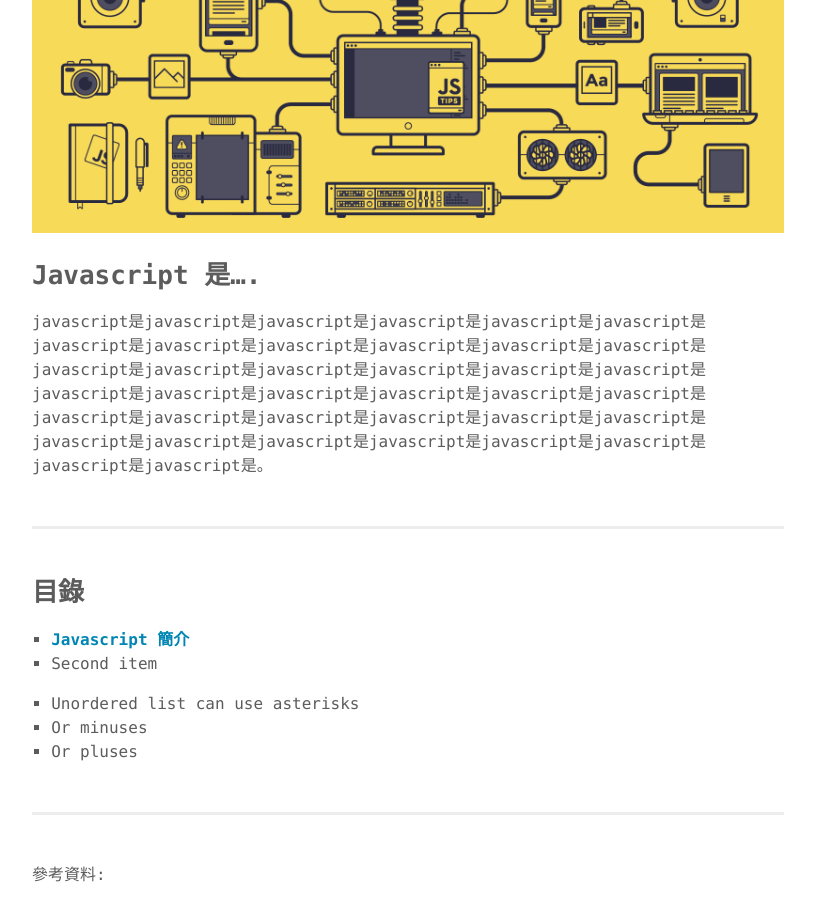
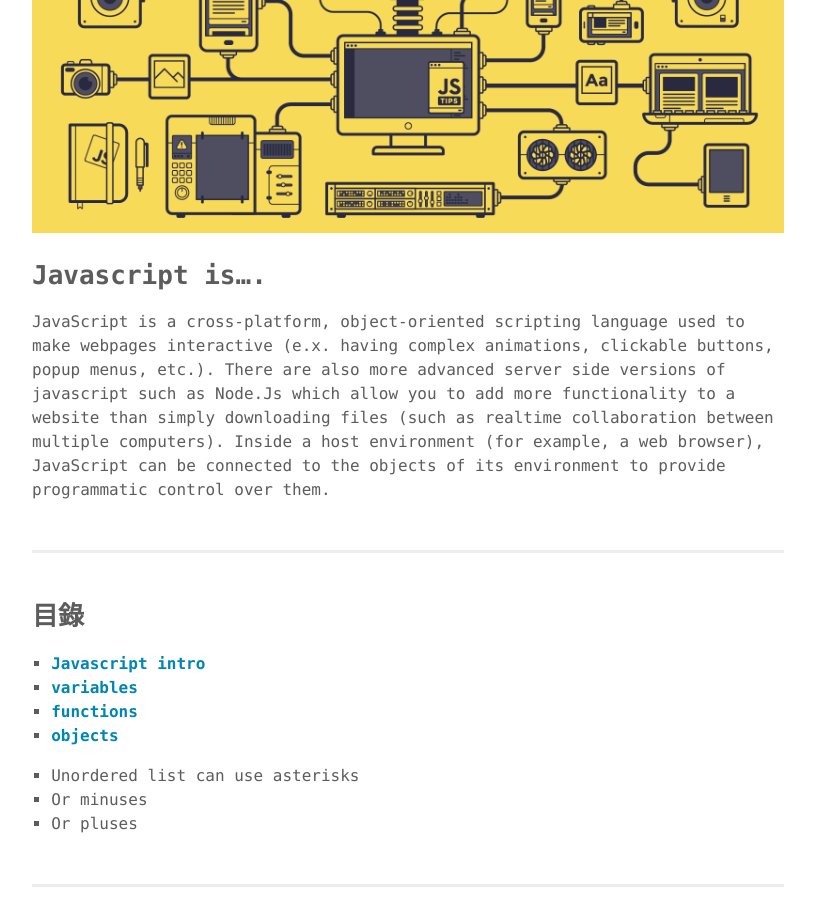
Before and after one commit to securenai/securenai.github.io, a Jekyll site: the page built from javascript/javascript.md, in a window 1280 px wide and 900 px high, scrolled down 284 px. Shown: the whole window, without its empty margins (232-1047 px from the left). Built offline with Jekyll 4.4.1, drawn with Linux system fonts in a browser that asks for light colours.

Commit message:
Update javascript.md

```diff
--- a/javascript/javascript.md
+++ b/javascript/javascript.md
@@ -10,16 +10,18 @@ published: true
 
 ![Javascript](javascript_images/javascript_intro.gif)
 
-## Javascript 是....
+## Javascript is....
 
-javascript是javascript是javascript是javascript是javascript是javascript是javascript是javascript是javascript是javascript是javascript是javascript是javascript是javascript是javascript是javascript是javascript是javascript是javascript是javascript是javascript是javascript是javascript是javascript是javascript是javascript是javascript是javascript是javascript是javascript是javascript是javascript是javascript是javascript是javascript是javascript是javascript是javascript是。
+JavaScript is a cross-platform, object-oriented scripting language used to make webpages interactive (e.x. having complex animations, clickable buttons, popup menus, etc.).  There are also more advanced server side versions of javascript such as Node.Js which allow you to add more functionality to a website than simply downloading files (such as realtime collaboration between multiple computers). Inside a host environment (for example, a web browser), JavaScript can be connected to the objects of its environment to provide programmatic control over them.
 
 <div class="divider"></div>
 
 ## 目錄
 
-1. [**Javascript 簡介**](/javascript/javascript_intro)
-2. Second item
+1. [**Javascript intro**](/javascript/javascript_intro)
+2. [**variables**](/javascript/javascript_variables)
+3. [**functions**](/javascript/javascript_functions)
+4. [**objects**](/javascript/javascript_objects)
 
 * Unordered list can use asterisks
 - Or minuses
```
